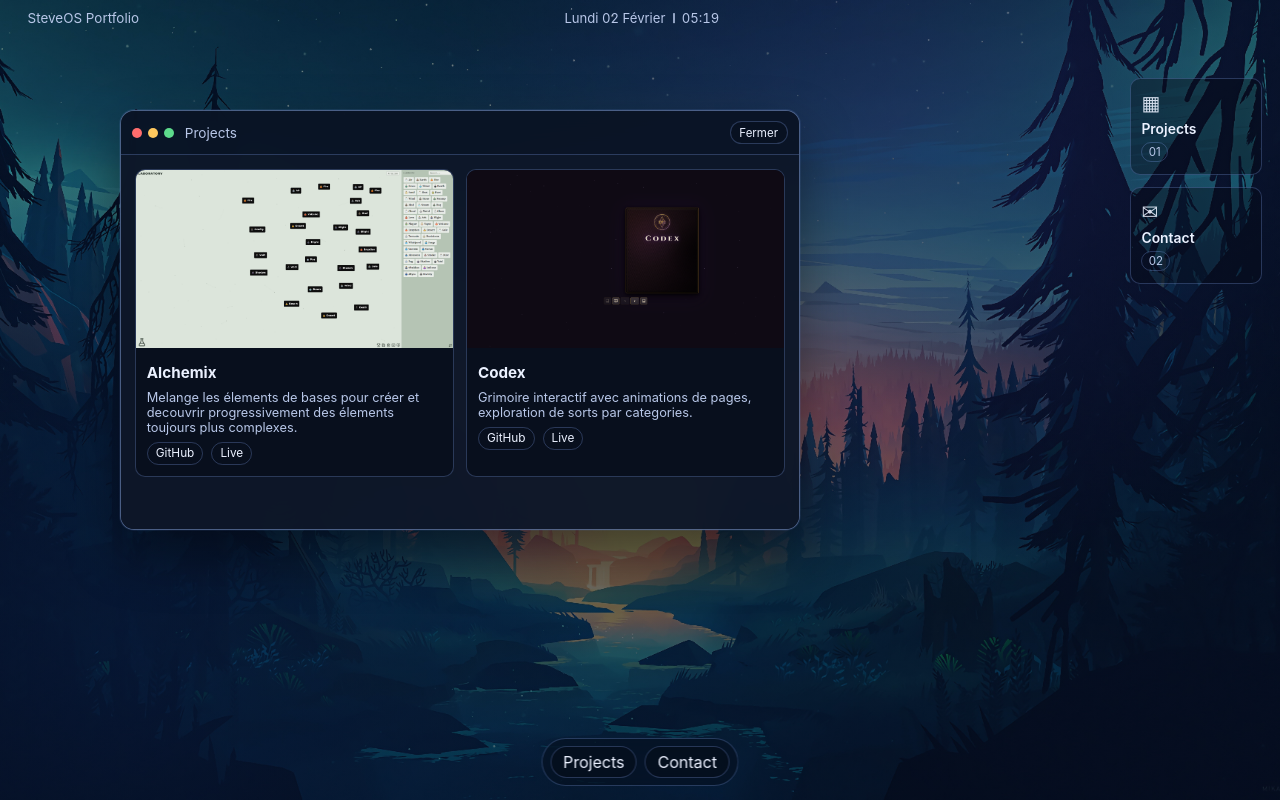
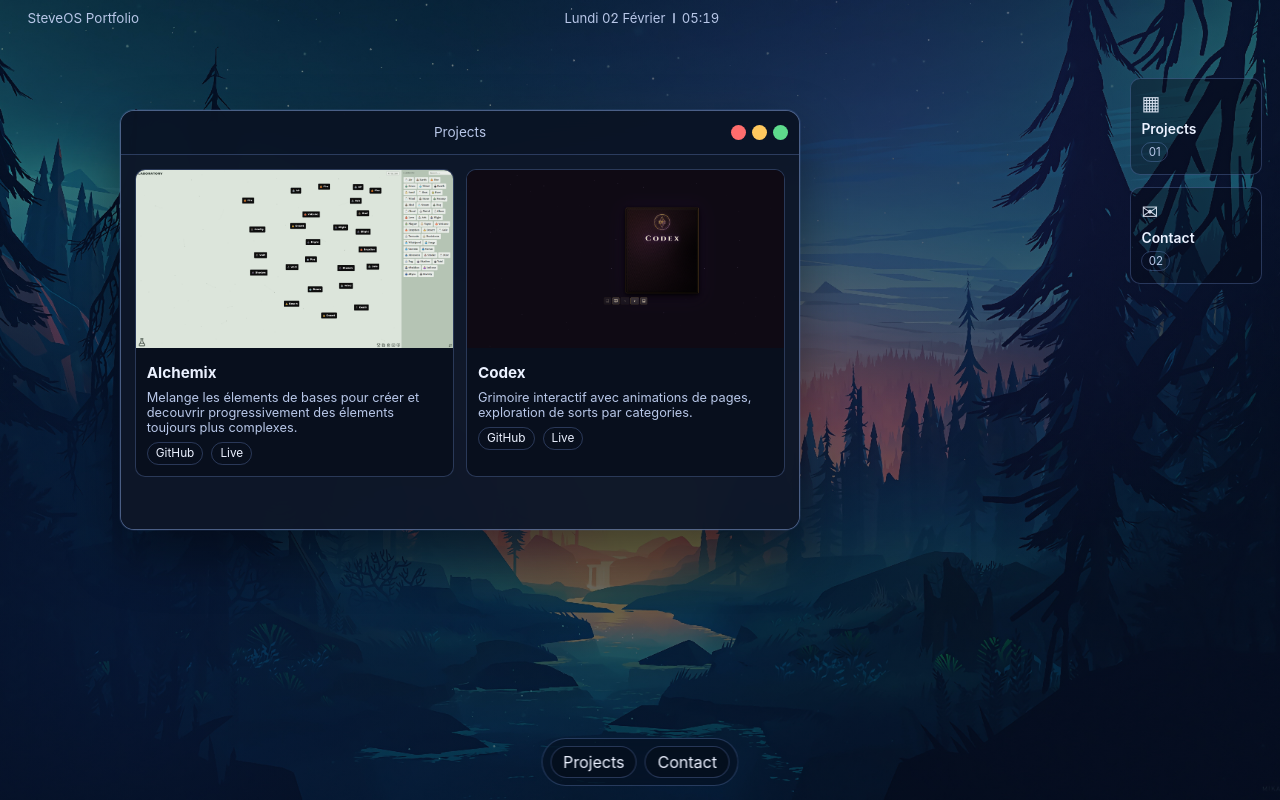
Before and after one commit to SteveRothier/Portfolio, a React (Vite) app: page / in a window 1280 px wide. Both pictures are taken after a click on the button "Projects". Built offline with nearby package versions, Linux system fonts and the light colour scheme.

Commit message:
Ajout le fonctionnement des 3 boutons

```diff
--- a/src/features/desktop/DesktopExperience.tsx
+++ b/src/features/desktop/DesktopExperience.tsx
@@ -13,8 +13,16 @@ const desktopIcons: { id: WindowId; label: string; badge: string }[] = [
 
 export function DesktopExperience() {
   const desktopRef = useRef<HTMLDivElement | null>(null)
-  const { orderedWindows, openWindow, closeWindow, bringToFront, moveWindow, resizeWindow } =
-    useWindowManager()
+  const {
+    orderedWindows,
+    openWindow,
+    closeWindow,
+    minimizeWindow,
+    toggleMaximizeWindow,
+    bringToFront,
+    moveWindow,
+    resizeWindow,
+  } = useWindowManager()
   const [now, setNow] = useState(() => new Date())
 
   useEffect(() => {
@@ -111,6 +119,8 @@ export function DesktopExperience() {
             windowState={windowState}
             onFocus={() => bringToFront(windowState.id)}
             onClose={() => closeWindow(windowState.id)}
+            onMinimize={() => minimizeWindow(windowState.id)}
+            onToggleMaximize={() => toggleMaximizeWindow(windowState.id)}
             onMove={(x, y) => moveWindow(windowState.id, x, y)}
             onResize={(x: number, y: number, width: number, height: number) =>
               resizeWindow(windowState.id, x, y, width, height)
--- a/src/features/window-manager/DesktopWindow.tsx
+++ b/src/features/window-manager/DesktopWindow.tsx
@@ -6,6 +6,8 @@ type DesktopWindowProps = {
   windowState: DesktopWindowState
   onFocus: () => void
   onClose: () => void
+  onMinimize: () => void
+  onToggleMaximize: () => void
   onMove: (x: number, y: number) => void
   onResize: (x: number, y: number, width: number, height: number) => void
   children: ReactNode
@@ -25,6 +27,8 @@ export function DesktopWindow({
   windowState,
   onFocus,
   onClose,
+  onMinimize,
+  onToggleMaximize,
   onMove,
   onResize,
   children,
@@ -135,6 +139,7 @@ export function DesktopWindow({
 
   const handlePointerDown = (event: ReactPointerEvent<HTMLDivElement>) => {
     if (resizeRef.current.resizing) return
+    if (windowState.isMaximized) return
     dragRef.current.pointerId = event.pointerId
     dragRef.current.startX = event.clientX
     dragRef.current.startY = event.clientY
@@ -147,6 +152,7 @@ export function DesktopWindow({
   const handleResizePointerDown =
     (direction: ResizeDirection) => (event: ReactPointerEvent<HTMLDivElement>) => {
       event.stopPropagation()
+      if (windowState.isMaximized) return
       resizeRef.current.pointerId = event.pointerId
       resizeRef.current.startX = event.clientX
       resizeRef.current.startY = event.clientY
@@ -175,19 +181,30 @@ export function DesktopWindow({
     >
       <header className="desktop-window__titlebar" onPointerDown={handlePointerDown}>
         <div className="desktop-window__controls" aria-hidden>
-          <span className="control control--close" />
-          <span className="control control--min" />
-          <span className="control control--max" />
+          <button
+            type="button"
+            className="control control--close"
+            aria-label="Fermer la fenetre"
+            onClick={onClose}
+            onPointerDown={(event) => event.stopPropagation()}
+          />
+          <button
+            type="button"
+            className="control control--min"
+            aria-label="Minimiser la fenetre"
+            onClick={onMinimize}
+            onPointerDown={(event) => event.stopPropagation()}
+          />
+          <button
+            type="button"
+            className="control control--max"
+            aria-label="Maximiser ou restaurer la fenetre"
+            onClick={onToggleMaximize}
+            onPointerDown={(event) => event.stopPropagation()}
+          />
         </div>
         <p>{windowState.title}</p>
-        <button
-          type="button"
-          className="desktop-window__close"
-          onClick={onClose}
-          onPointerDown={(event) => event.stopPropagation()}
-        >
-          Fermer
-        </button>
+        <span aria-hidden />
       </header>
       <div className="desktop-window__content">{children}</div>
       <div className="resize-handle resize-handle--top" onPointerDown={handleResizePointerDown('top')} />
--- a/src/features/window-manager/useWindowManager.ts
+++ b/src/features/window-manager/useWindowManager.ts
@@ -11,6 +11,8 @@ function toWindowState(config: WindowConfig, zIndex: number): DesktopWindowState
     ...config,
     zIndex,
     isOpen: false,
+    isMinimized: false,
+    isMaximized: false,
   }
 }
 
@@ -40,7 +42,7 @@ export function useWindowManager() {
   const openWindow = (id: WindowId) => {
     setWindows((prev) => ({
       ...prev,
-      [id]: { ...prev[id], isOpen: true },
+      [id]: { ...prev[id], isOpen: true, isMinimized: false },
     }))
     bringToFront(id)
   }
@@ -48,8 +50,55 @@ export function useWindowManager() {
   const closeWindow = (id: WindowId) => {
     setWindows((prev) => ({
       ...prev,
-      [id]: { ...prev[id], isOpen: false },
+      [id]: { ...prev[id], isOpen: false, isMinimized: false, isMaximized: false },
     }))
+  }
+
+  const minimizeWindow = (id: WindowId) => {
+    setWindows((prev) => ({
+      ...prev,
+      [id]: {
+        ...prev[id],
+        isOpen: false,
+        isMinimized: true,
+      },
+    }))
+  }
+
+  const toggleMaximizeWindow = (id: WindowId) => {
+    setWindows((prev) => {
+      const current = prev[id]
+      if (current.isMaximized && current.restoreBounds) {
+        return {
+          ...prev,
+          [id]: {
+            ...current,
+            ...current.restoreBounds,
+            isMaximized: false,
+            restoreBounds: undefined,
+          },
+        }
+      }
+
+      return {
+        ...prev,
+        [id]: {
+          ...current,
+          x: 12,
+          y: 44,
+          width: Math.max(window.innerWidth - 24, 320),
+          height: Math.max(window.innerHeight - 58, 220),
+          isMaximized: true,
+          restoreBounds: {
+            x: current.x,
+            y: current.y,
+            width: current.width,
+            height: current.height,
+          },
+        },
+      }
+    })
+    bringToFront(id)
   }
 
   const moveWindow = (id: WindowId, x: number, y: number) => {
@@ -57,6 +106,8 @@ export function useWindowManager() {
       ...prev,
       [id]: {
         ...prev[id],
+        isMaximized: false,
+        restoreBounds: undefined,
         x,
         y,
       },
@@ -68,6 +119,8 @@ export function useWindowManager() {
       ...prev,
       [id]: {
         ...prev[id],
+        isMaximized: false,
+        restoreBounds: undefined,
         x,
         y,
         width,
@@ -81,6 +134,8 @@ export function useWindowManager() {
     orderedWindows,
     openWindow,
     closeWindow,
+    minimizeWindow,
+    toggleMaximizeWindow,
     bringToFront,
     moveWindow,
     resizeWindow,
--- a/src/styles/desktop.css
+++ b/src/styles/desktop.css
@@ -125,10 +125,9 @@
 
 .desktop-window__titlebar {
   height: 44px;
-  display: grid;
-  grid-template-columns: auto 1fr auto;
+  position: relative;
+  display: flex;
   align-items: center;
-  gap: 0.65rem;
   padding: 0 0.7rem;
   border-bottom: 1px solid var(--line-soft);
   background: rgba(10, 20, 38, 0.75);
@@ -140,43 +139,76 @@
 }
 
 .desktop-window__titlebar p {
+  position: absolute;
+  left: 50%;
+  transform: translateX(-50%);
   margin: 0;
   font-size: 0.85rem;
   color: var(--text-soft);
+  line-height: 1;
+  pointer-events: none;
 }
 
 .desktop-window__controls {
+  margin-left: auto;
   display: inline-flex;
   align-items: center;
   gap: 0.38rem;
 }
 
 .control {
-  width: 10px;
-  height: 10px;
+  width: 15px;
+  height: 15px;
   border-radius: 999px;
+  border: 0;
+  padding: 0;
+  display: inline-flex;
+  align-items: center;
+  justify-content: center;
+  cursor: pointer;
+  line-height: 0;
 }
 
 .control--close {
   background: #ff6d6d;
 }
 
+.control--close svg {
+  color: #7d1d27;
+}
+
 .control--min {
   background: #ffc85e;
+}
+
+.control--min svg {
+  color: #7a4f03;
 }
 
 .control--max {
   background: #5ddb8c;
 }
 
-.desktop-window__close {
-  border: 1px solid var(--line-soft);
-  border-radius: 999px;
-  color: var(--text-main);
-  background: rgba(9, 18, 34, 0.9);
-  font-size: 0.72rem;
-  padding: 0.24rem 0.55rem;
-  cursor: pointer;
+.control--max svg {
+  color: #0f5a32;
+}
+
+.control svg {
+  display: block;
+  position: relative;
+  top: 0;
+  opacity: 0;
+  transition: opacity 0.15s ease;
+}
+
+.desktop-window__titlebar:hover .control svg,
+.control:focus-visible svg {
+  opacity: 1;
+}
+
+.control:focus-visible {
+  outline: 1px solid rgba(225, 236, 255, 0.7);
+  outline-offset: 1px;
 }
 
 .desktop-window__content {
```
Also changed, not shown: src/features/window-manager/types.ts (+8 -0 lines).
